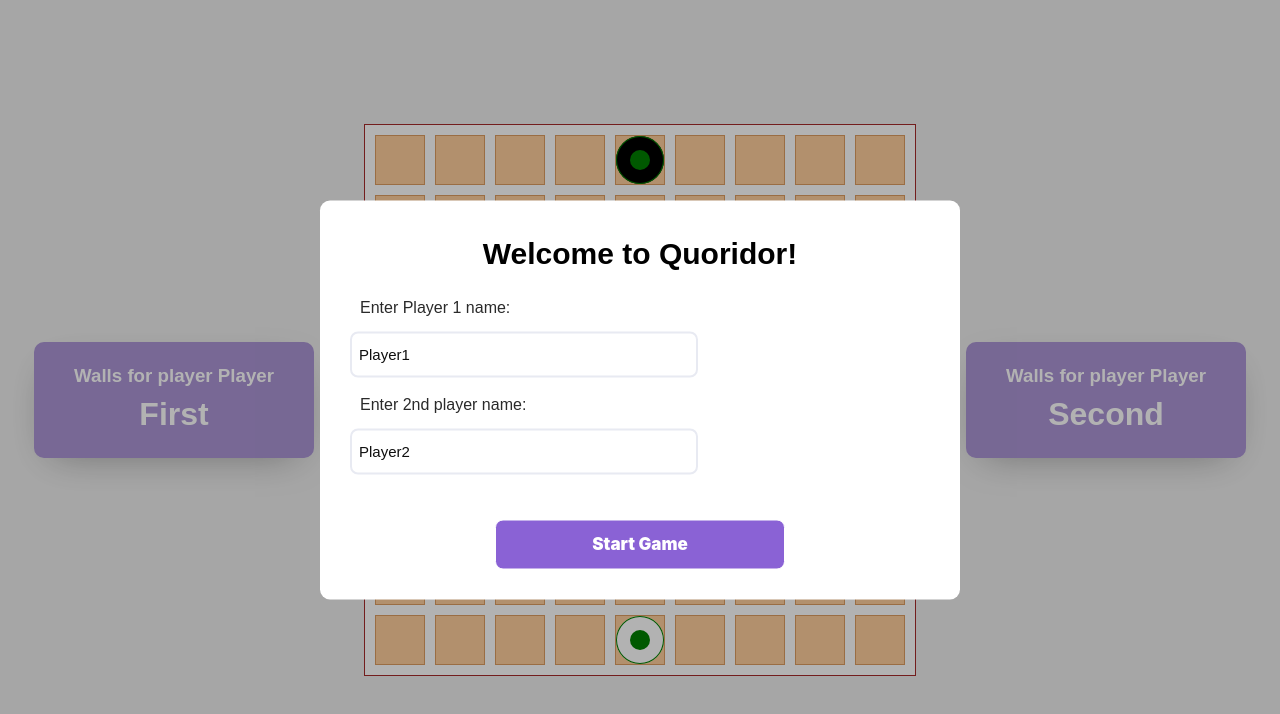
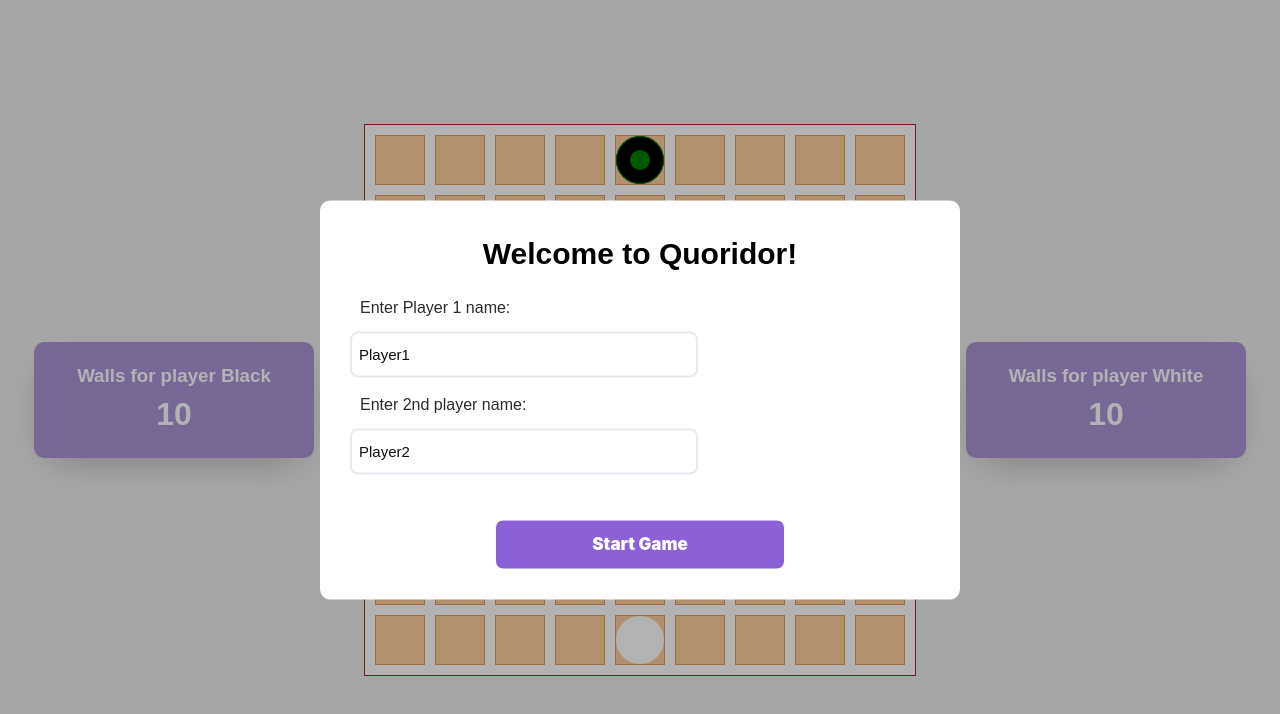
Before and after one commit to velichkoals/couridor, a React (Vite) app: page / in a window 1280 px wide. Shown: the top 714 px of the page. Built offline with nearby package versions, Linux system fonts and the light colour scheme.

Commit message:
Feat: set active chip

```diff
--- a/src/App.tsx
+++ b/src/App.tsx
@@ -7,13 +7,8 @@ import { Chip } from './Chip';
 import StarterModal from './components/starter-modal';
 
 function App() {
-	const [isStartModalShown, setIsStartModalShown] = useState<boolean>(true);
-	const [firstChip, setFirstChip] = useState<Chip>(
-		new Chip(false, 10, 'First'),
-	);
-	const [secondChip, setSecondChip] = useState<Chip>(
-		new Chip(true, 10, 'Second'),
-	);
+	const [firstChip, setFirstChip] = useState<Chip>(new Chip(false, "", 10, "Black"))
+	const [secondChip, setSecondChip] = useState<Chip>(new Chip(true, "", 10, "White"))
 	const [boardState, setBoardState] = useState<BoardState>({
 		activeChip: firstChip,
 		first: {
@@ -26,6 +21,7 @@ function App() {
 		},
 		borders: [],
 	});
+	const [isStartModalShown, setIsStartModalShown] = useState<boolean>(true);
 
 	const handleStartGame = (player1: string, player2: string) => {
 		setFirstChip((prev) => ({ ...prev, name: player1 }));
--- a/src/components/Board.tsx
+++ b/src/components/Board.tsx
@@ -23,6 +23,7 @@ export const Board = ({ boardState, firstChip, secondChip }: BoardProps) => {
 				<Row
 					key={`${rowIndex}`}
 					cells={row}
+					activeChip={boardState.activeChip}
 					firstChip={firstChip}
 					secondChip={secondChip}
 					isHorizontal={rowIndex % 2 === 0}
--- a/src/components/Cell.tsx
+++ b/src/components/Cell.tsx
@@ -5,14 +5,14 @@ import { Player } from './Player';
 type CellProps = {
 	x: number;
 	y: number;
-	index: string;
+	active?: boolean;
 	hasChip?: boolean;
 	chipColor?: boolean;
-	onClick: (x: number, y: number) => void;
+	cell?: any;
+	onClick?: (x: number, y: number) => void;
 };
 
-export const Cell = (props: CellProps) => {
-	const { x, y, hasChip, chipColor, index, onClick } = props;
+export const Cell = ({ x, y, cell, active, hasChip, chipColor, onClick }: CellProps) => {
 	return (
 		<div
 			className={cls('cell', {
@@ -20,7 +20,7 @@ export const Cell = (props: CellProps) => {
 			})}
 			onClick={() => onClick(x, y)}
 		>
-			{hasChip && <Player color={!!chipColor} active />}
+			{hasChip && <Player color={!!chipColor} active={!!active} />}
 		</div>
 	);
 };
--- a/src/components/Row.tsx
+++ b/src/components/Row.tsx
@@ -5,13 +5,21 @@ import { BoardCell } from '../model';
 import { Chip } from "../Chip";
 
 type RowProps = {
-	cells: Array<BoardCell>;
-	isHorizontal?: boolean;
+	cells: Array<BoardCell>
+	activeChip: Chip
 	firstChip: Chip
 	secondChip: Chip
+	isHorizontal?: boolean
 }
 
-export const Row = ({ cells, firstChip, secondChip, isHorizontal }: RowProps) => {
+const areChipsEqual = (firstChip: Chip, secondChip: Chip): boolean =>
+	firstChip.name === secondChip.name;
+
+export const Row = ({ cells, activeChip, firstChip, secondChip, isHorizontal }: RowProps) => {
+	const isCellActive = (cell: BoardCell): boolean =>
+		(!!cell.hasFirstChip && areChipsEqual(activeChip, firstChip)) ||
+		(!!cell.hasSecondChip && areChipsEqual(activeChip, secondChip))
+
 	return (
 		<div className={'row'}>
 			{cells.map((cell) => {
@@ -21,14 +29,17 @@ export const Row = ({ cells, firstChip, secondChip, isHorizontal }: RowProps) =>
 						index={`${cell.x}-${cell.y}`}
 						x={cell.x}
 						y={cell.y}
+						active={isCellActive(cell)}
+						cell={cell}
+						hasChip={!!cell.hasFirstChip || !!cell.hasSecondChip}
+						chipColor={cell.hasFirstChip ? firstChip.color : secondChip.color}
 						onClick={(x, y) => {
 							console.log('Cell Click', x, y);
 						}}
-						hasChip={!!cell.hasFirstChip || !!cell.hasSecondChip}
-						chipColor={cell.hasFirstChip ? firstChip.color : secondChip.color}
 					/>
 				) : (
 					<Wall
+						key={`${cell.x}-${cell.y}`}
 						type={isHorizontal ? 'vert' : 'horr'}
 						x={cell.x}
 						y={cell.y}
--- a/src/helpers/board.ts
+++ b/src/helpers/board.ts
@@ -19,5 +19,8 @@ const setChips = (board: Board, first: BoardCell, second: BoardCell): Board =>
     board.map(row => row.map(cell => ({ ...cell, hasFirstChip: areCoordinatesEqual(cell, first), hasSecondChip: areCoordinatesEqual(cell, second) })))
 
 export const generateBoard = (boardState: BoardState): Board => {
-    return setChips(EMPTY_BOARD, boardState.first, boardState.second)
+    const boardWithChips = setChips(EMPTY_BOARD, boardState.first, boardState.second)
+
+    console.log(boardState.activeChip, boardState.activeChip.calculatePossibleChipMoves(boardState))
+    return boardWithChips
 }
```
Also changed, not shown: 1 other file (tests, documents, lock files or other folders).
